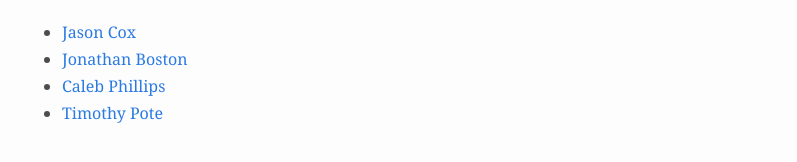
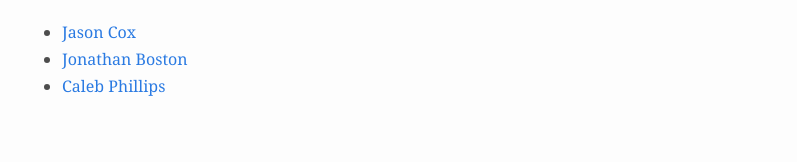
Before and after one commit to TenOak/tenoak.github.io, a Jekyll site: the page built from index.html, in a window 1280 px wide. Shown: the part 547-709 px from the top of the page, without its empty margins (238-1035 px from the left). Built offline with Jekyll 4.4.1, drawn with Linux system fonts in a browser that asks for light colours.

Commit message:
Remove Tim from website :(

```diff
--- a/index.html
+++ b/index.html
@@ -21,6 +21,5 @@
     <li><a href="https://twitter.com/casonjox">Jason Cox<a/></li>
     <li><a href="https://twitter.com/bostonou">Jonathan Boston</a></li>
     <li><a href="https://twitter.com/_calebp">Caleb Phillips</a></li>
-    <li><a href="https://twitter.com/potetm">Timothy Pote</a></li>
   </ul>
 </div>
```
